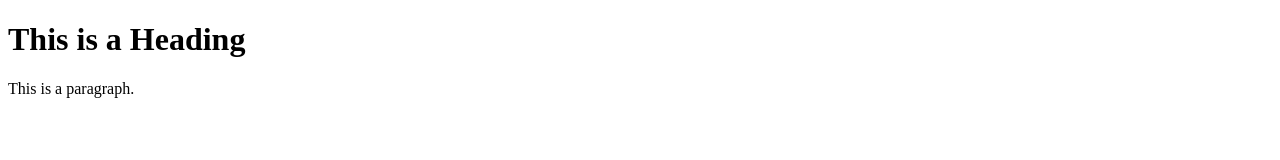
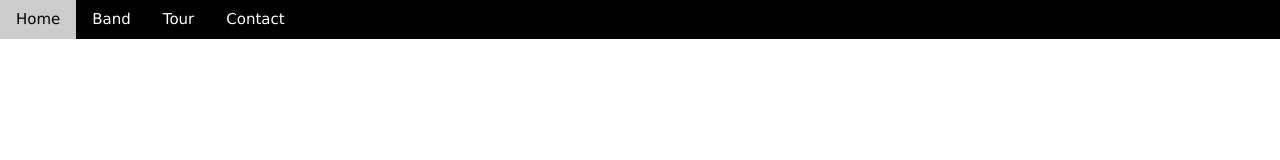
Before and after one commit to DarkoCheng/DarkoCheng.github.io, a plain HTML site: page index.html in a window 1280 px wide. Drawn offline with nearby package versions, Linux system fonts and the light colour scheme.

Commit message:
Init page

```diff
--- a/index.html
+++ b/index.html
@@ -1,12 +1,20 @@
 <!DOCTYPE html>
 <html>
+<meta charset="UTF-8">
+<meta name="viewport" content="width=device-width, initial-scale=1">
+<link rel="stylesheet" href="/w3css/3/w3.css">
 <head>
 <title>Page Title</title>
 </head>
 <body>
 
-<h1>This is a Heading</h1>
-<p>This is a paragraph.</p>
+    <!-- Navigation -->
+    <nav class="w3-bar w3-black">
+      <a href="#home" class="w3-button w3-bar-item">Home</a>
+      <a href="#band" class="w3-button w3-bar-item">Band</a>
+      <a href="#tour" class="w3-button w3-bar-item">Tour</a>
+      <a href="#contact" class="w3-button w3-bar-item">Contact</a>
+    </nav>
 
 </body>
 </html>
```
